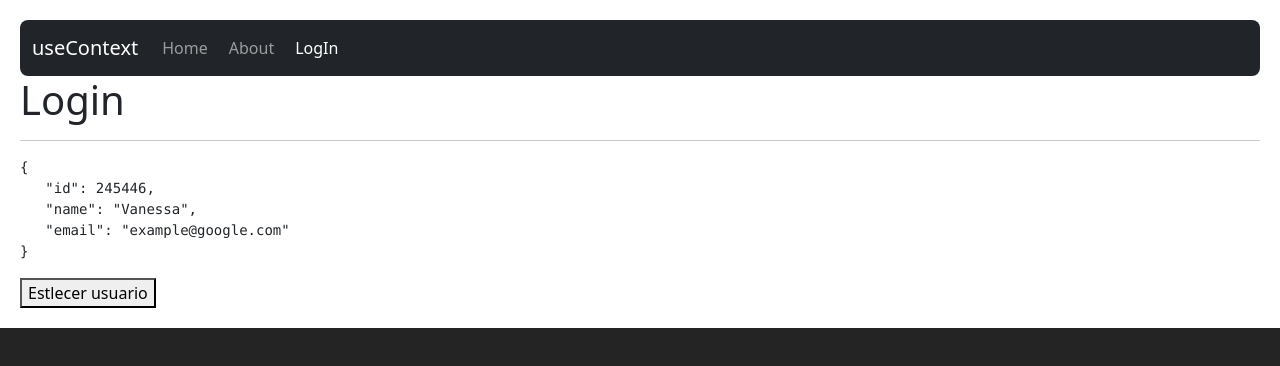
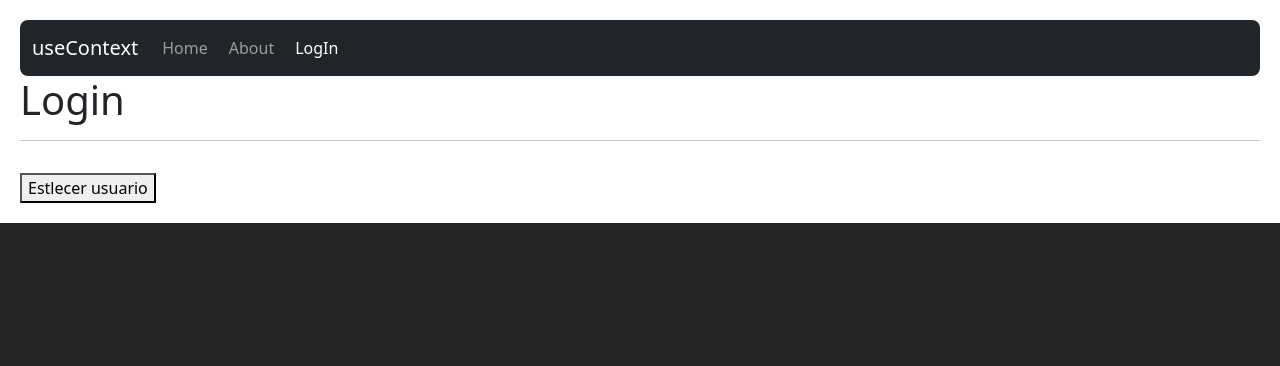
Before and after one commit to yosassenav/hooks-app, a React (Vite) app: page /login in a window 1280 px wide. Shown: the top 366 px of the page. Built offline with nearby package versions, Linux system fonts and the light colour scheme.

Commit message:
end of useContext section

```diff
--- a/src/09-useContext/Login.jsx
+++ b/src/09-useContext/Login.jsx
@@ -3,14 +3,19 @@ import { UserContext } from "./context/UserContext";
 
 export const Login = () => {
 
-  const {user} = useContext(UserContext);
+  const {user, setUser} = useContext(UserContext);
 
   return (
     <>
       <h1>Login</h1>
       <hr/>
       <pre>{JSON.stringify(user, null, 3)}</pre>
-      <button className="bn btn-primary">Estlecer usuario</button>
+      <button
+      className="bn btn-primary"
+      onClick={()=>setUser({id:'123', name:'John Doe', email:'johndoe@example.com'})}
+      >
+        Estlecer usuario
+      </button>
     </>
 
 
--- a/src/09-useContext/context/UserProvider.jsx
+++ b/src/09-useContext/context/UserProvider.jsx
@@ -1,15 +1,19 @@
 import PropTypes from "prop-types";
 import { UserContext } from "./UserContext"
+import { useState } from "react";
 
-const user = {
-  id: 245446,
-  name: 'Vanessa',
-  email: 'example@google.com'
-}
+// const user = {
+//   id: 245446,
+//   name: 'Vanessa',
+//   email: 'example@google.com'
+// }
 
 export const UserProvider = ({children}) => {
+
+  const [user, setUser] = useState();
+
   return (
-    <UserContext.Provider value={{hola: 'Mundo', user}}>
+    <UserContext.Provider value={{user, setUser}}>
         {children}
     </UserContext.Provider>
   )
```
Also changed, not shown: src/09-useContext/HomePage.jsx (line endings or trailing spaces), src/09-useContext/MainApp.jsx (line endings or trailing spaces), src/09-useContext/Navbar.jsx (line endings or trailing spaces).
